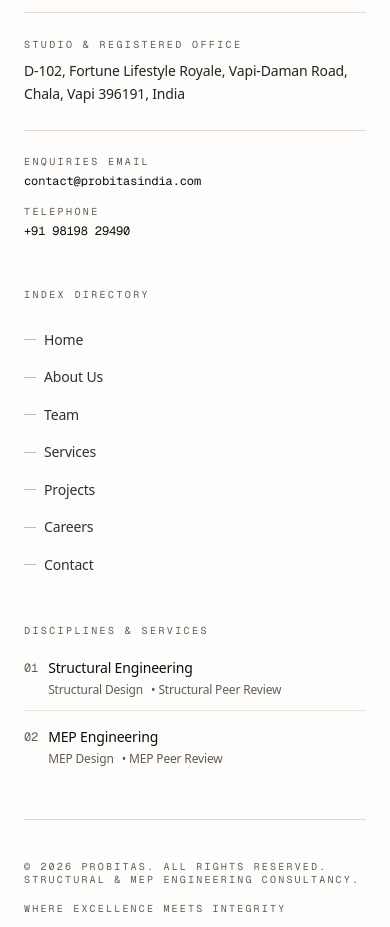
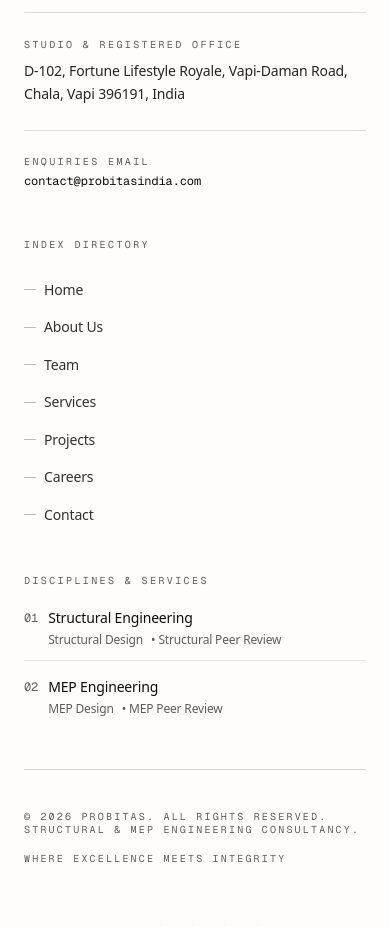
Before and after one commit to nmshah1981/probitasindia, a Next.js app: page / in a window 390 px wide. Shown: the part 1440-2367 px from the top of the page. Built offline with nearby package versions, Linux system fonts and the light colour scheme.

Commit message:
Remove phone numbers from website and update static build

```diff
--- a/src/components/site/footer.tsx
+++ b/src/components/site/footer.tsx
@@ -44,7 +44,7 @@
               </div>
             </div>
 
-            <div className="mt-6 grid grid-cols-1 sm:grid-cols-2 gap-4 text-sm border-t border-border/80 pt-6">
+            <div className="mt-6 text-sm border-t border-border/80 pt-6">
               <div>
                 <div className="font-mono-tight text-[10px] uppercase tracking-[0.24em] text-steel">
                   Enquiries Email
@@ -56,19 +56,6 @@
                   {company.email}
                 </a>
               </div>
-              {company.phone && (
-                <div>
-                  <div className="font-mono-tight text-[10px] uppercase tracking-[0.24em] text-steel">
-                    Telephone
-                  </div>
-                  <a
-                    href={`tel:${company.phone.replace(/[^0-9+]/g, "")}`}
-                    className="mt-1 block text-foreground transition-colors hover:text-accent-brand font-mono-tight text-xs"
-                  >
-                    {company.phone}
-                  </a>
-                </div>
-              )}
             </div>
           </div>
 
--- a/src/components/site/header.tsx
+++ b/src/components/site/header.tsx
@@ -231,7 +231,6 @@
               <div className="mt-8 border-t border-border pt-6 text-xs text-steel space-y-1">
                 <div className="font-mono-tight uppercase tracking-[0.2em] text-foreground">{company.name}</div>
                 <div>{company.email}</div>
-                <div>{company.phone}</div>
               </div>
             </Container>
           </motion.div>
--- a/src/components/views/contact-view.tsx
+++ b/src/components/views/contact-view.tsx
@@ -3,7 +3,7 @@
 import * as React from "react";
 import { type ViewId } from "@/lib/site-content";
 import { useContent } from "@/lib/content-provider";
-import { ArrowUpRight, MapPin, Mail, Phone, Clock } from "lucide-react";
+import { ArrowUpRight, MapPin, Mail, Clock } from "lucide-react";
 import {
   Container,
   DisplayHeading,
@@ -167,14 +167,6 @@
                         value={company.email}
                         isLink={`mailto:${company.email}`}
                       />
-                      {company.phone && (
-                        <ContactBlock
-                          icon={<Phone className="h-4 w-4 text-accent-brand" />}
-                          label="Telephone"
-                          value={company.phone}
-                          isLink={`tel:${company.phone.replace(/[^0-9+]/g, "")}`}
-                        />
-                      )}
                       <ContactBlock
                         icon={<Clock className="h-4 w-4 text-accent-brand" />}
                         label="Studio Working Hours"
--- a/src/lib/site-defaults.ts
+++ b/src/lib/site-defaults.ts
@@ -92,7 +92,7 @@
       longDescription:
         "Probitas was created to bridge the gap between the evolving needs of the construction industry and the current consultancy services available. We apply scientific and engineering principles to solve complex problems and provide solutions that meet — and where possible exceed — clients' expectations.",
       email: "contact@probitasindia.com",
-      phone: "+91 98198 29490",
+      phone: "",
       address:
         "D-102, Fortune Lifestyle Royale, Vapi-Daman Road, Chala, Vapi 396191, India",
       heroHeadline: "Where Excellence Meets Integrity.",
```
Also changed, not shown: 11 other files (tests, documents, lock files or other folders).
